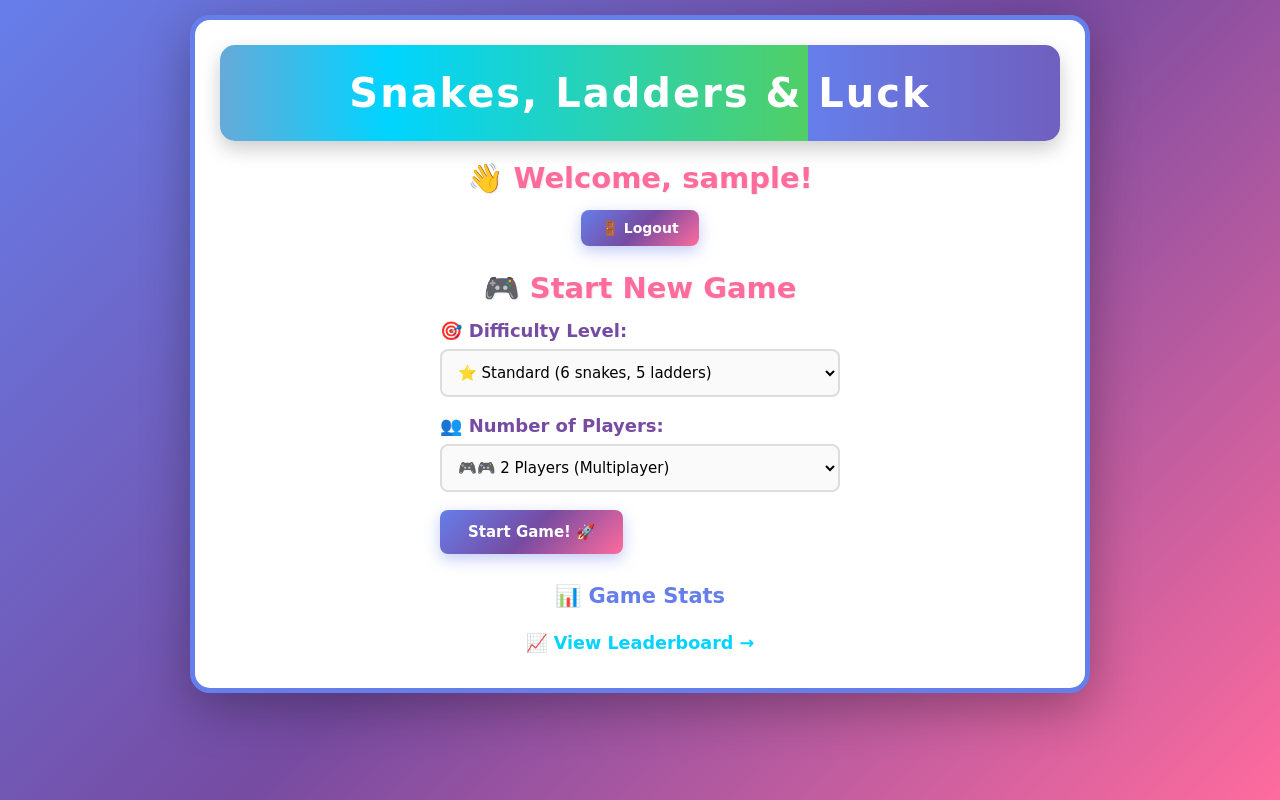
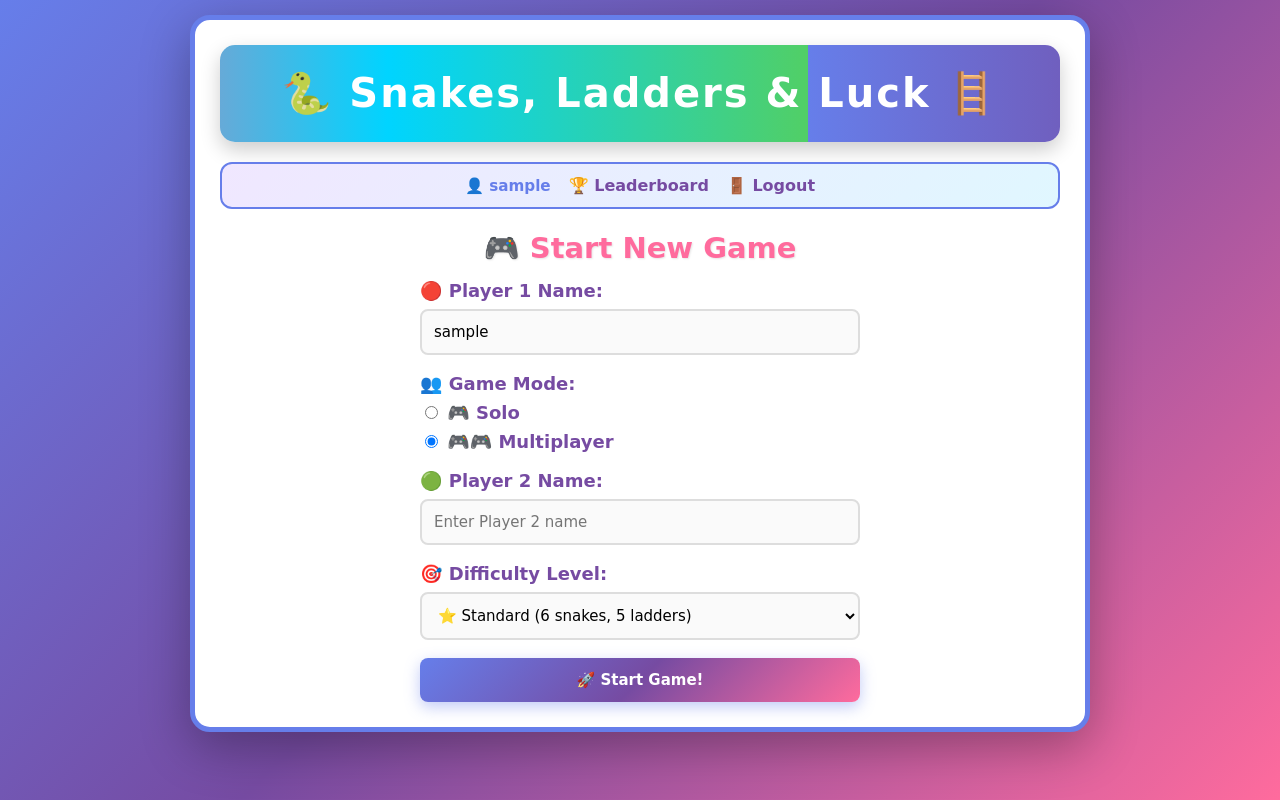
Before and after one commit to TanuskaB/Tanuska_Biswakarma_Snakes_Ladders_-_Luck, a PHP site: page /index.php in a window 1280 px wide. Run offline with PHP 8.4, Linux system fonts and the light colour scheme; the visitor is signed in with stand-in values (Sample User, id 1).

Commit message:
add player names, mode toggle, nav bar, and solo CPU logic

```diff
--- a/index.php
+++ b/index.php
@@ -11,33 +11,70 @@ if ($_SERVER['REQUEST_METHOD'] == 'POST') {
     }
 }
 ?>
-
 <!DOCTYPE html>
 <html lang="en">
 <head>
     <meta charset="UTF-8">
     <meta name="viewport" content="width=device-width, initial-scale=1.0">
-    <title>Snakes, Ladders & Luck</title>
+    <title>Snakes, Ladders &amp; Luck</title>
     <link rel="stylesheet" href="style.css">
 </head>
 <body>
 <div class="container">
-        <h1>Snakes, Ladders & Luck</h1>
+    <h1>🐍 Snakes, Ladders &amp; Luck 🪜</h1>
+
     <?php if ($message): ?>
-            <p class="success">✅ <?php echo $message; ?></p>
+        <p class="success">✅ <?= htmlspecialchars($message) ?></p>
     <?php endif; ?>
 
     <?php if (is_logged_in()): ?>
-            <h2>👋 Welcome, <?php echo htmlspecialchars(get_logged_user()); ?>!</h2>
 
-            <div style="text-align: center; margin-bottom: 25px;">
-                <form method="post" style="display: inline;">
-                    <button type="submit" name="logout" style="padding: 10px 20px; font-size: 14px;">🚪 Logout</button>
-                </form>
+        <nav class="site-nav">
+            <span class="nav-user">👤 <?= htmlspecialchars(get_logged_user()) ?></span>
+            <a href="leaderboard.php">🏆 Leaderboard</a>
+            <a href="logout.php">🚪 Logout</a>
+        </nav>
+
+        <h2>🎮 Start New Game</h2>
+        <form action="game.php" method="post" style="max-width:440px; margin:0 auto;">
+
+            <!-- Player 1 name -->
+            <div class="form-group">
+                <label for="player1_name">🔴 Player 1 Name:</label>
+                <input type="text"
+                        name="player1_name"
+                        id="player1_name"
+                        value="<?= htmlspecialchars(get_logged_user()) ?>"
+                        placeholder="Your display name"
+                        maxlength="20"
+                        required>
             </div>
 
-            <h2>🎮 Start New Game</h2>
-            <form action="game.php" method="post" style="max-width: 400px; margin: 0 auto;">
+            <!-- Solo or Multiplayer toggle -->
+            <div class="form-group">
+                <label>👥 Game Mode:</label>
+                <div class="mode-toggle">
+                    <label class="mode-option">
+                        <input type="radio" name="players" value="1" id="solo">
+                        <span class="mode-btn">🎮 Solo</span>
+                    </label>
+                    <label class="mode-option">
+                        <input type="radio" name="players" value="2" id="multi" checked>
+                        <span class="mode-btn">🎮🎮 Multiplayer</span>
+                    </label>
+                </div>
+            </div>
+
+            <!-- Player 2 name -->
+            <div class="form-group" id="player2Group">
+                <label for="player2_name">🟢 Player 2 Name:</label>
+                <input type="text"
+                        name="player2_name"
+                        id="player2_name"
+                        placeholder='Enter Player 2 name'
+                        maxlength="20">
+            </div>
+
             <div class="form-group">
                 <label for="difficulty">🎯 Difficulty Level:</label>
                 <select name="difficulty" id="difficulty">
@@ -46,27 +83,43 @@ if ($_SERVER['REQUEST_METHOD'] == 'POST') {
                     <option value="expert">🔥 Expert (9 snakes, 4 ladders)</option>
                 </select>
             </div>
-                <div class="form-group">
-                    <label for="players">👥 Number of Players:</label>
-                    <select name="players" id="players">
-                        <option value="1">🎮 1 Player (Solo)</option>
-                        <option value="2" selected>🎮🎮 2 Players (Multiplayer)</option>
-                    </select>
-                </div>
-                <button type="submit" name="start_game">Start Game! 🚀</button>
+
+            <button type="submit" name="start_game" style="width:100%;">🚀 Start Game!</button>
         </form>
 
-            <div style="text-align: center; margin-top: 30px;">
-                <h3 style="margin-bottom: 15px;">📊 Game Stats</h3>
-                <a href="leaderboard.php" style="font-size: 1.1em; margin: 10px;">📈 View Leaderboard →</a>
+        <script>
+            // Show or hide Player 2 name field based on mode selection
+            const soloBtn  = document.getElementById('solo');
+            const multiBtn = document.getElementById('multi');
+            const p2Group  = document.getElementById('player2Group');
+            const p2Input  = document.getElementById('player2_name');
+
+            function updateMode() {
+                if (soloBtn.checked) {
+                    p2Group.style.display = 'none';
+                    p2Input.value = 'CPU';
+                } else {
+                    p2Group.style.display = 'block';
+                    if (p2Input.value === 'CPU') p2Input.value = '';
+                }
+            }
+
+            soloBtn.addEventListener('change', updateMode);
+            multiBtn.addEventListener('change', updateMode);
+            updateMode(); // run on load
+        </script>
+
+    <?php else: ?>
+
+        <h2>Let's Get Started! 🎲</h2>
+        <p style="text-align:center; font-size:1.1em; margin-bottom:25px;">
+            Login or Register to play!
+        </p>
+        <div style="display:flex; gap:12px; justify-content:center; flex-wrap:wrap;">
+            <a href="login.php" class="btn-link">🔓 Login</a>
+            <a href="register.php" class="btn-link">📝 Register</a>
         </div>
-        <?php else: ?>
-            <h2 style="font-size: 1.5em; margin-bottom: 20px;">Let's Get Started! 🎲</h2>
-            <p style="text-align: center; font-size: 1.1em; margin-bottom: 25px;">Join the fun! Login or Register to play with friends.</p>
-            <div style="display: flex; gap: 10px; justify-content: center; flex-wrap: wrap;">
-                <a href="login.php" style="padding: 15px 30px; font-size: 1.1em; background: linear-gradient(135deg, #00d4ff, #667eea); color: white; border-radius: 8px; box-shadow: 0 5px 15px rgba(0,0,0,0.2);"><strong>🔓 Login</strong></a>
-                <a href="register.php" style="padding: 15px 30px; font-size: 1.1em; background: linear-gradient(135deg, #51cf66, #40c057); color: white; border-radius: 8px; box-shadow: 0 5px 15px rgba(0,0,0,0.2);"><strong>📝 Register</strong></a>
-            </div>
+
     <?php endif; ?>
 </div>
 </body>
```
Lines whose indentation alone changed are shown as unchanged.
